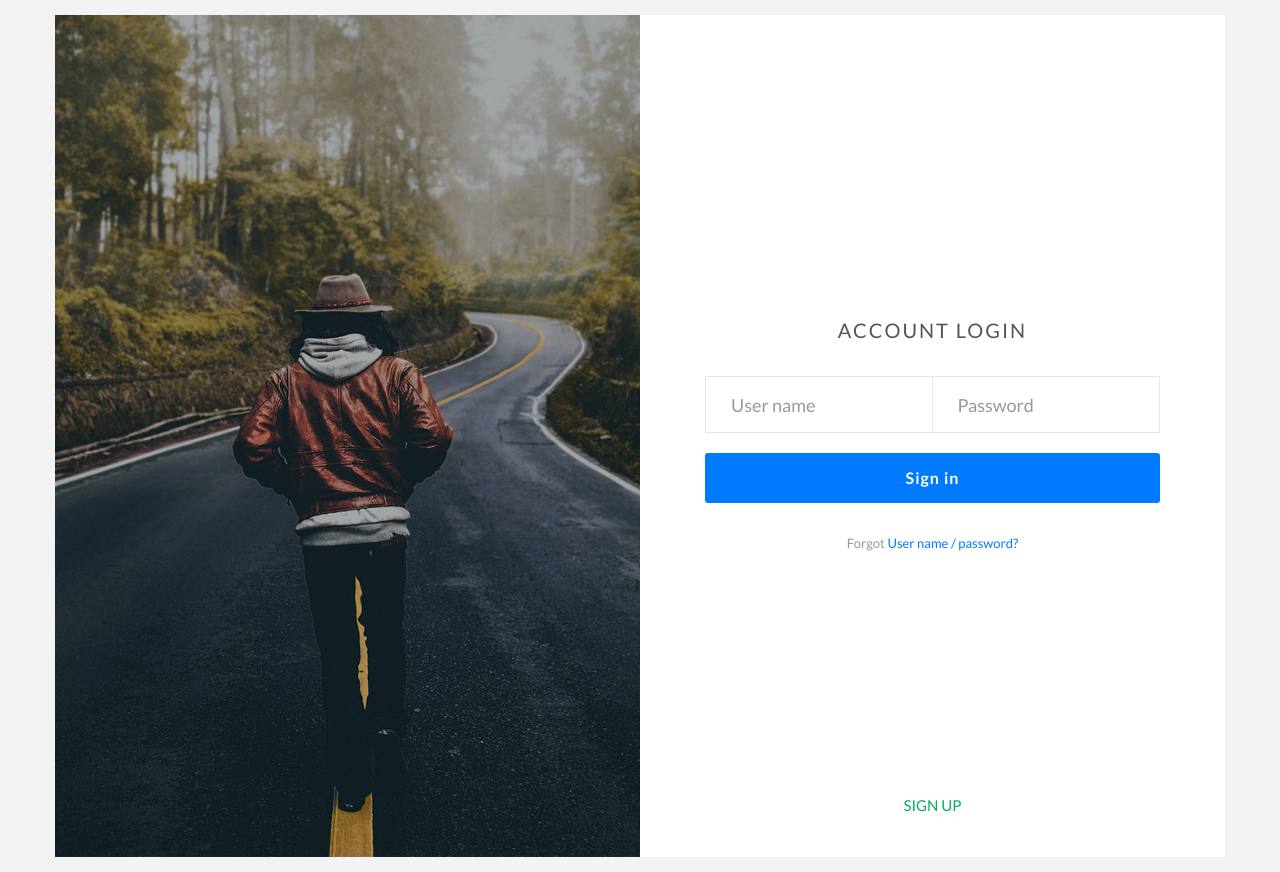
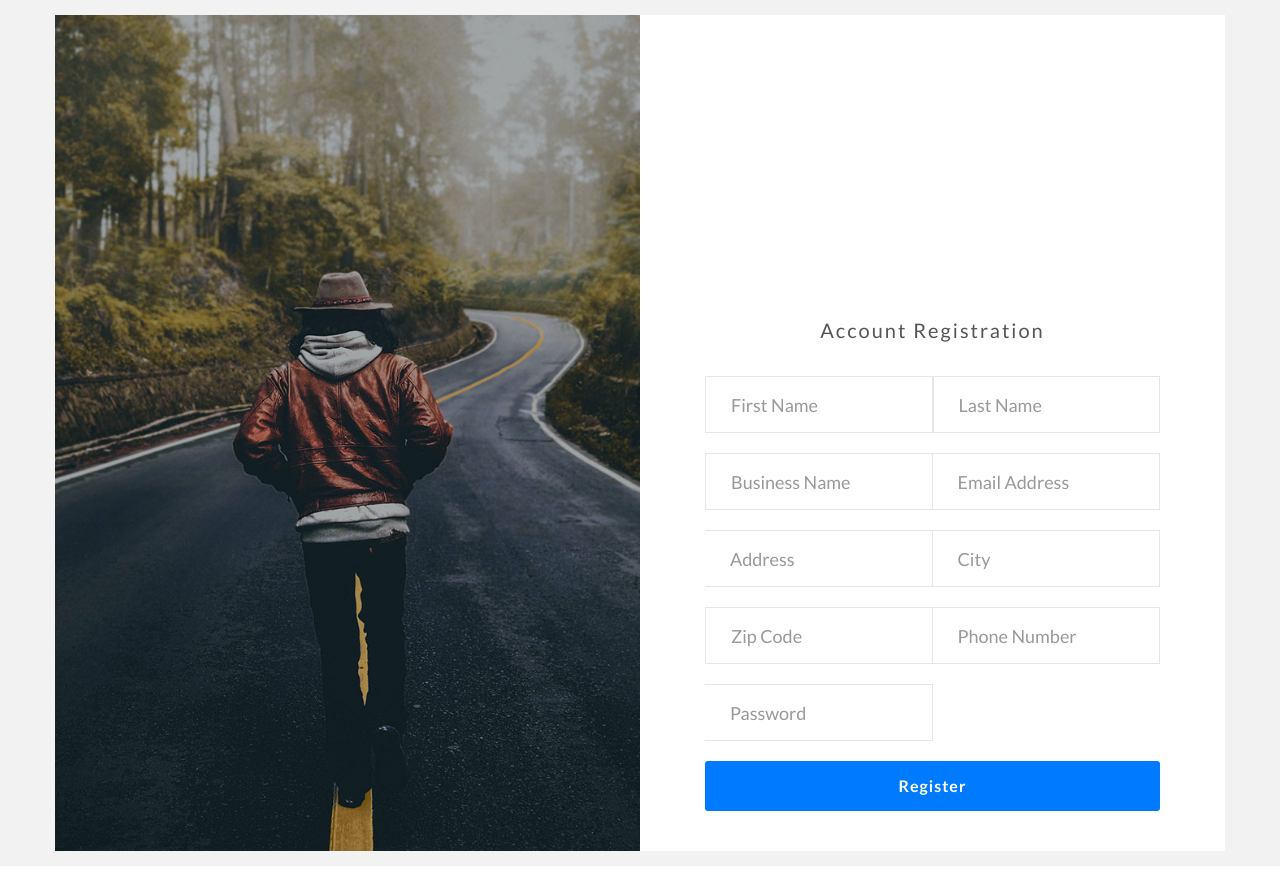
Before and after one commit to RafaelPiloto10/fairycomm, a website: page public/register/index.html in a window 1280 px wide. Drawn offline with nearby package versions, Linux system fonts and the light colour scheme.

Commit message:
updated login and registration

```diff
--- a/public/login/css/main.css
+++ b/public/login/css/main.css
@@ -157,15 +157,13 @@ iframe {
 
   font-size: 13px;
   line-height: 1.4;
-  color: #00ad5f;
+  color: #007bff;
 }
 
 .txt3 {
 
   font-size: 15px;
   line-height: 1.4;
-  color: #00ad5f;
-  text-transform: uppercase;
 }
 
 /*==================================================================
@@ -262,7 +260,6 @@ iframe {
   font-size: 20px;
   color: #555555;
   line-height: 1.2;
-  text-transform: uppercase;
   letter-spacing: 2px;
   text-align: center;
 
--- a/public/register/css/main.css
+++ b/public/register/css/main.css
@@ -165,7 +165,6 @@ iframe {
   font-size: 15px;
   line-height: 1.4;
   color: #00ad5f;
-  text-transform: uppercase;
 }
 
 /*==================================================================
@@ -262,7 +261,6 @@ iframe {
   font-size: 20px;
   color: #555555;
   line-height: 1.2;
-  text-transform: uppercase;
   letter-spacing: 2px;
   text-align: center;
 
--- a/public/register/index.html
+++ b/public/register/index.html
@@ -2,7 +2,7 @@
 <html lang="en">
 
 <head>
-    <title>Login V17</title>
+    <title>Register V17</title>
     <meta charset="UTF-8">
     <meta name="viewport" content="width=device-width, initial-scale=1">
     <link href="https://fonts.googleapis.com/css?family=Lato:300,400,700,300italic,400italic,700italic" rel="stylesheet"
@@ -38,38 +38,65 @@
             <div class="wrap-login100">
                 <form class="login100-form validate-form">
                     <span class="login100-form-title p-b-34">
-                        Account Login
+                        Account Registration
                     </span>
-
-                    <div class="wrap-input100 rs1-wrap-input100 validate-input m-b-20" data-validate="Type user name">
-                        <input id="first-name" class="input100" type="text" name="username" placeholder="User name">
+                    <!--Business Owner Name-->
+                    <div class="wrap-input100 rs1-wrap-input100 validate-input m-b-20" data-validate="Type first name">
+                        <input id="first-name" class="input100" type="text" name="first-name" placeholder="First Name">
                         <span class="focus-input100"></span>
                     </div>
+                    <div class="wrap-input100 rs1-wrap-input100 validate-input m-b-20" data-validate="Type last name">
+                        <input id="last-name" class="input100" type="text" name="last-name" placeholder="Last Name">
+                        <span class="focus-input100"></span>
+                    </div>
+
+                    <!--Business Name-->
+                    <div class="wrap-input100 rs1-wrap-input100 validate-input m-b-20"
+                        data-validate="Type company name">
+                        <input id="company" class="input100" type="text" name="businessname"
+                            placeholder="Business Name">
+                        <span class="focus-input100"></span>
+                    </div>
+
+                    <!--Email Address-->
+                    <div class="wrap-input100 rs2-wrap-input100 validate-input m-b-20"
+                        data-validate="Type email address">
+                        <input class="input100" type="text" name="e-address" placeholder="Email Address">
+                        <span class="focus-input100"></span>
+                    </div>
+
+                    <!--Address-->
+                    <div class="wrap-input100 rs2-wrap-input100 validate-input m-b-20" data-validate="Type address">
+                        <input class="input100" type="text" name="address" placeholder="Address">
+                        <span class="focus-input100"></span>
+                    </div>
+                    <div class="wrap-input100 rs2-wrap-input100 validate-input m-b-20" data-validate="Type city">
+                        <input class="input100" type="text" name="city" placeholder="City">
+                        <span class="focus-input100"></span>
+                    </div>
+                    <div class="wrap-input100 rs1-wrap-input100 validate-input m-b-20" data-validate="Type zip">
+                        <input class="input100" type="text" name="zip" placeholder="Zip Code">
+                        <span class="focus-input100"></span>
+                    </div>
+
+                    <!--Phone Number-->
+                    <div class="wrap-input100 rs2-wrap-input100 validate-input m-b-20"
+                        data-validate="Type phone number">
+                        <input class="input100" type="text" name="phone" placeholder="Phone Number">
+                        <span class="focus-input100"></span>
+                    </div>
+
+                    <!--Create Password-->
                     <div class="wrap-input100 rs2-wrap-input100 validate-input m-b-20" data-validate="Type password">
                         <input class="input100" type="password" name="pass" placeholder="Password">
                         <span class="focus-input100"></span>
                     </div>
 
+                    <!--Register Button -->
                     <div class="container-login100-form-btn">
                         <button class="login100-form-btn btn-primary">
-                            Sign in
+                            Register
                         </button>
-                    </div>
-
-                    <div class="w-full text-center p-t-27 p-b-239">
-                        <span class="txt1">
-                            Forgot
-                        </span>
-
-                        <a href="#" class="txt2 text-primary">
-                            User name / password?
-                        </a>
-                    </div>
-
-                    <div class="w-full text-center">
-                        <a href="#" class="txt3">
-                            Sign Up
-                        </a>
                     </div>
                 </form>
 
```
Also changed, not shown: public/index.html (+18 -47 lines), public/login/index.html (+4 -2 lines).
